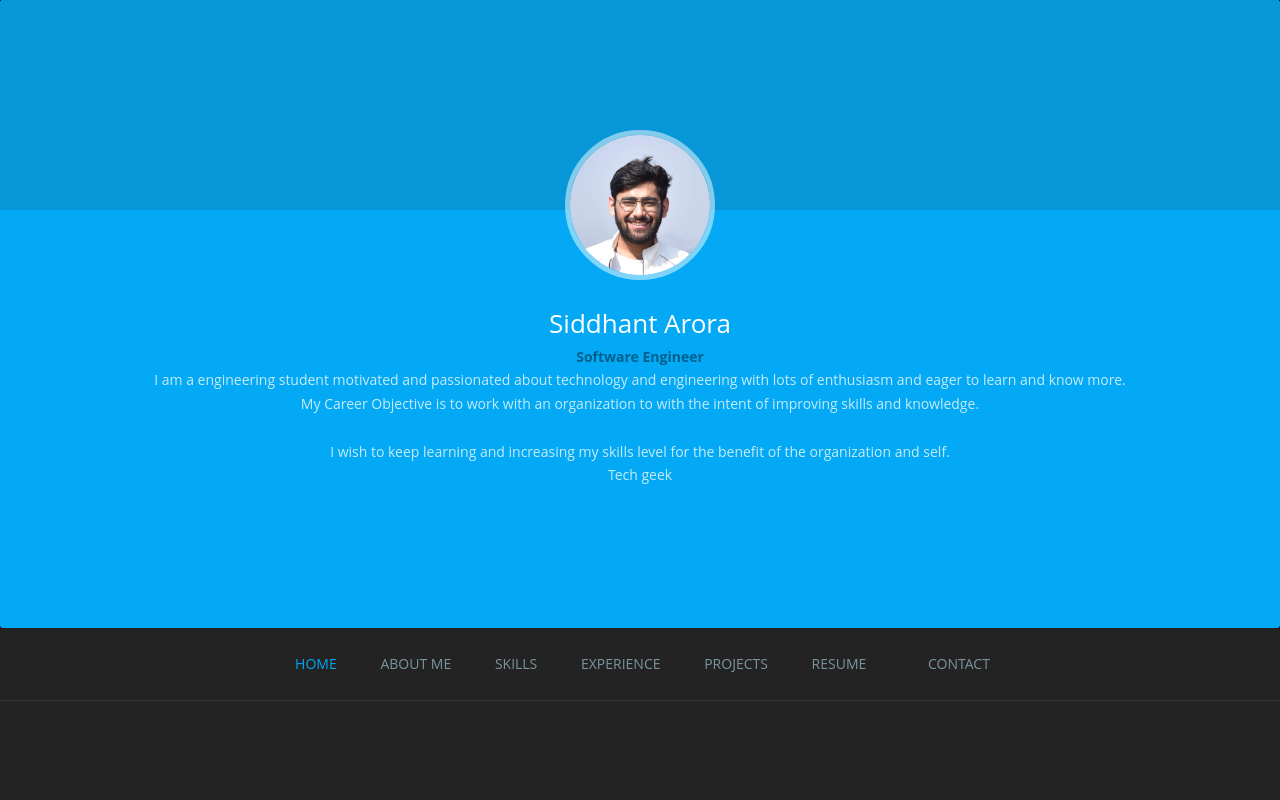
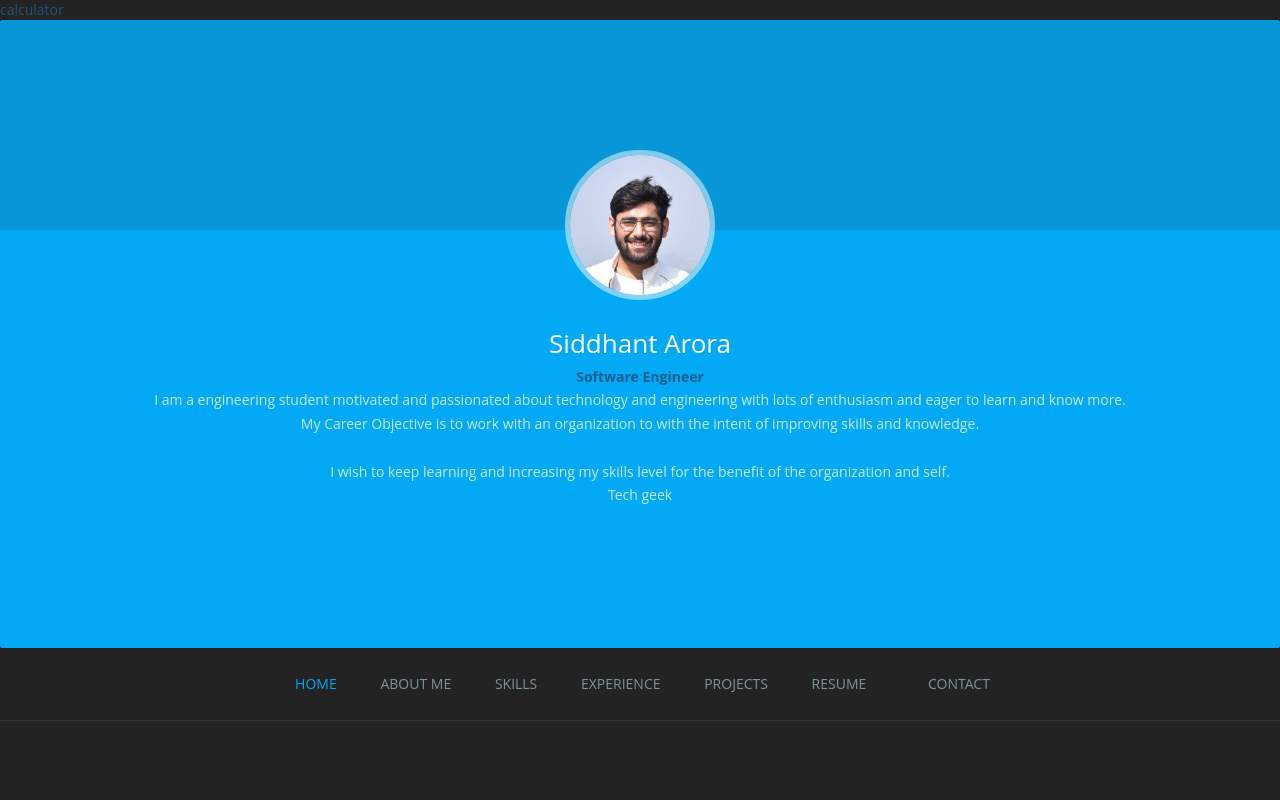
Before and after one commit to sid1527/sid1527.github.io, a plain HTML site: page index.html in a window 1280 px wide. Shown: the top 800 px of the page. Drawn offline with Linux system fonts and the light colour scheme.

Commit message:
Update index.html

```diff
--- a/index.html
+++ b/index.html
@@ -19,6 +19,7 @@
 
 </head>
 <body>
+<a href="https://github.com/Robert-McGinley/wpf-mvvm-calculator">calculator</a>
 
 <!--Hero_Section-->
 <section id="hero_section" class="top_cont_outer">
```
